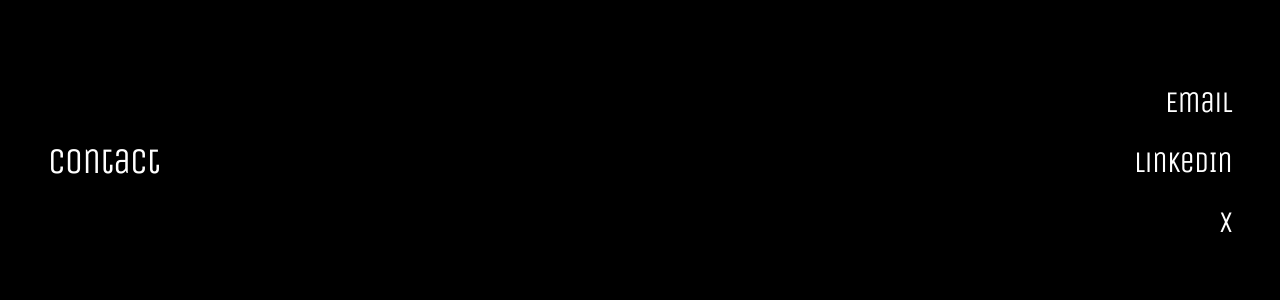
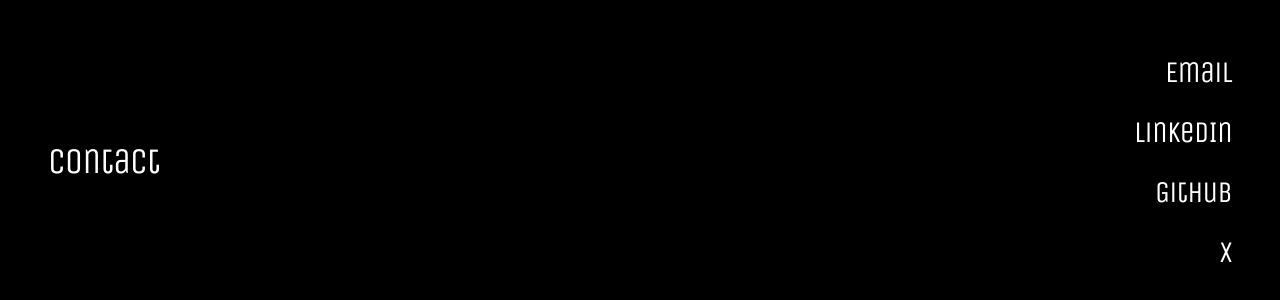
Before and after one commit to Ami0480/ami-portfolio-black-white, a Next.js app: page / in a window 1280 px wide. Shown: the part 9198-9498 px from the top of the page. Built offline with nearby package versions, Linux system fonts and the light colour scheme.

Commit message:
Added github link

```diff
--- a/src/components/ContactSection.tsx
+++ b/src/components/ContactSection.tsx
@@ -15,7 +15,7 @@ export function ContactSection() {
   const sectionRef = useRef<HTMLElement | null>(null);
   const isHoveringRef = useRef(false);
   const maskValue = useMotionValue(
-    "radial-gradient(circle 3000px at 50% 50%, white 100%, transparent 100%)",
+    "radial-gradient(circle 3000px at 50% 50%, white 100%, transparent 100%)"
   );
 
   const cursorX = useMotionValue(0);
@@ -35,7 +35,7 @@ export function ContactSection() {
     const x = isHoveringRef.current ? springX.get() : window.innerWidth / 2;
     const y = isHoveringRef.current ? springY.get() : window.innerHeight / 2;
     maskValue.set(
-      `radial-gradient(circle ${r}px at ${x}px ${y}px, white 100%, transparent 100%)`,
+      `radial-gradient(circle ${r}px at ${x}px ${y}px, white 100%, transparent 100%)`
     );
   };
 
@@ -85,6 +85,14 @@ export function ContactSection() {
                 LinkedIn
               </Link>
               <Link
+                href="https://github.com/Ami0480"
+                target="_blank"
+                rel="noreferrer"
+                className="font-unica text-2xl md:text-3xl tracking-tight text-white transition-all duration-200 hover:translate-x-2 hover:opacity-80"
+              >
+                Github
+              </Link>
+              <Link
                 href="https://x.com/CodeCrafty"
                 target="_blank"
                 rel="noreferrer"
```
